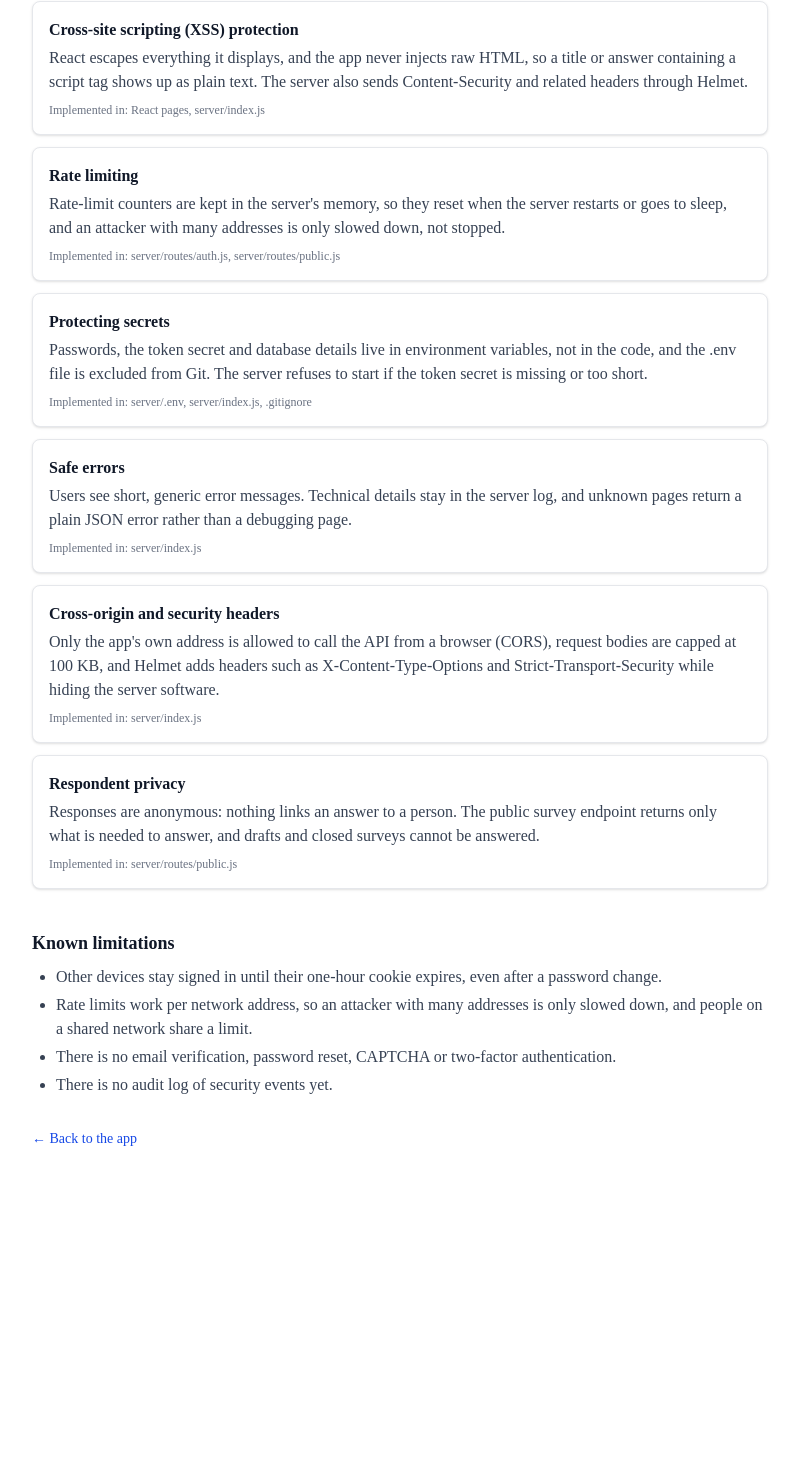
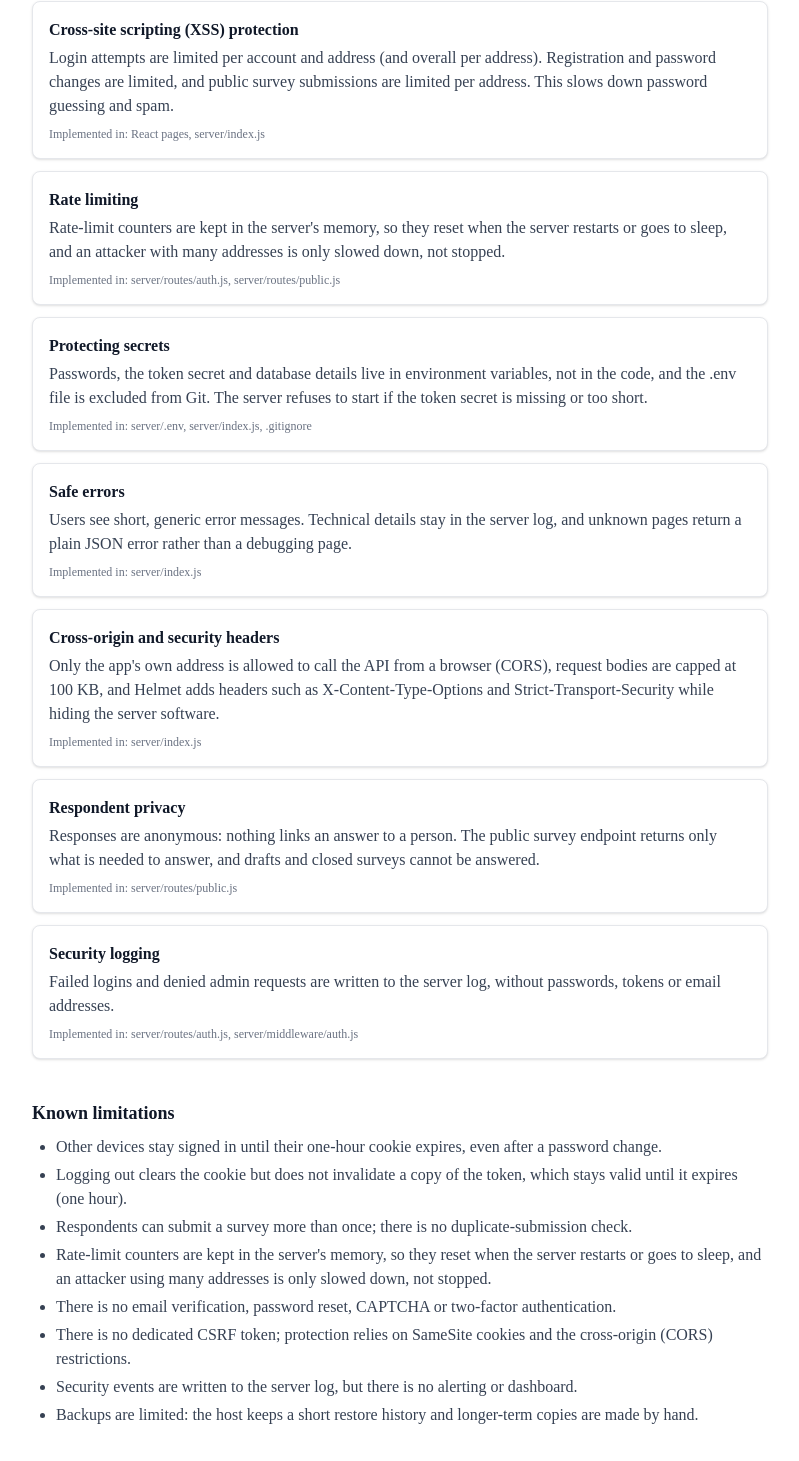
Before and after one commit to Tomiwa011/survey-system, a React (Vite) app in the folder client/: page /security in a window 1280 px wide. Shown: the part 1337-2798 px from the top of the page, without its empty margins (240-1039 px from the left). Before the commit the page ends 2518 px from the top, so only its background shows below. Built offline with nearby package versions, Linux system fonts and the light colour scheme; no server answers; a web font is replaced by a local one.

Commit message:
feat: update security measures and limits descriptions in Security page

```diff
--- a/client/src/pages/Security.jsx
+++ b/client/src/pages/Security.jsx
@@ -39,7 +39,7 @@ const MEASURES = [
   },
   {
     title: 'Cross-site scripting (XSS) protection',
-    text: 'React escapes everything it displays, and the app never injects raw HTML, so a title or answer containing a script tag shows up as plain text. The server also sends Content-Security and related headers through Helmet.',
+    text: 'Login attempts are limited per account and address (and overall per address). Registration and password changes are limited, and public survey submissions are limited per address. This slows down password guessing and spam.',
     where: 'React pages, server/index.js',
   },
   {
@@ -67,13 +67,22 @@ const MEASURES = [
     text: 'Responses are anonymous: nothing links an answer to a person. The public survey endpoint returns only what is needed to answer, and drafts and closed surveys cannot be answered.',
     where: 'server/routes/public.js',
   },
+  {
+  title: 'Security logging',
+  text: 'Failed logins and denied admin requests are written to the server log, without passwords, tokens or email addresses.',
+  where: 'server/routes/auth.js, server/middleware/auth.js',
+},
 ];
 
 const LIMITS = [
   'Other devices stay signed in until their one-hour cookie expires, even after a password change.',
-  'Rate limits work per network address, so an attacker with many addresses is only slowed down, and people on a shared network share a limit.',
+  'Logging out clears the cookie but does not invalidate a copy of the token, which stays valid until it expires (one hour).',
+  'Respondents can submit a survey more than once; there is no duplicate-submission check.',
+  'Rate-limit counters are kept in the server\'s memory, so they reset when the server restarts or goes to sleep, and an attacker using many addresses is only slowed down, not stopped.',
   'There is no email verification, password reset, CAPTCHA or two-factor authentication.',
-  'There is no audit log of security events yet.',
+  'There is no dedicated CSRF token; protection relies on SameSite cookies and the cross-origin (CORS) restrictions.',
+  'Security events are written to the server log, but there is no alerting or dashboard.',
+  'Backups are limited: the host keeps a short restore history and longer-term copies are made by hand.',
 ];
 
 export default function Security() {
```
